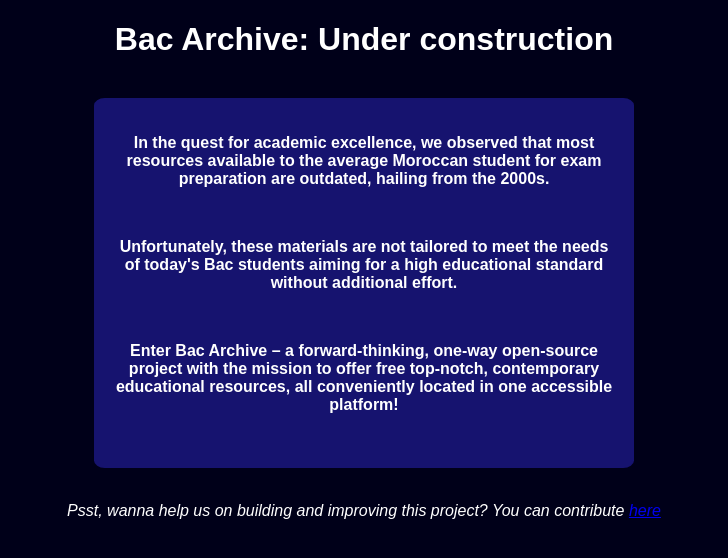
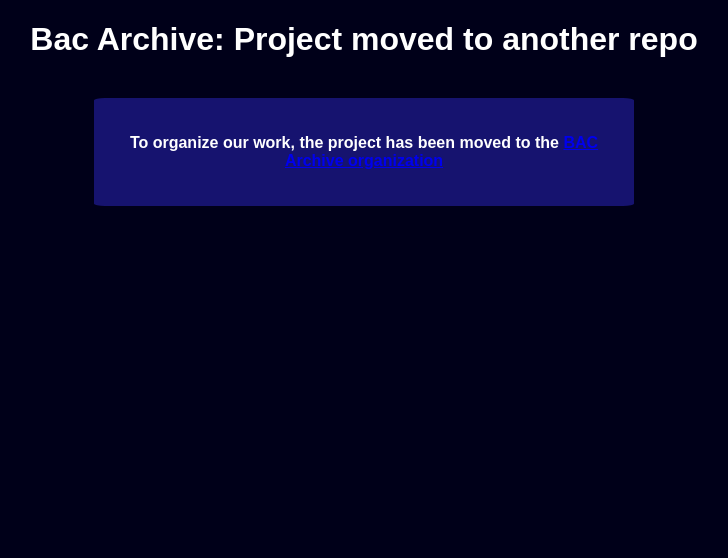
Before and after one commit to techvio-dev/bacarchive.github.io, a plain HTML site: page index.html in a window 1280 px wide. Shown: the whole page, without its empty margins (276-1004 px from the left). Drawn offline with Linux system fonts and the light colour scheme.

Commit message:
Update index.html

```diff
--- a/index.html
+++ b/index.html
@@ -7,18 +7,10 @@
   </head>
 
   <body>
-    <!--I know this is a terrible under construction website, just be patient, we are working on a better one-->
-    <h1>Bac Archive: Under construction</h1>
+    <h1>Bac Archive: Project moved to another repo</h1>
     <br>
     <div class="letter">
-        <p>In the quest for academic excellence, we observed that most resources available to the average Moroccan student for exam preparation are outdated, hailing from the 2000s.</p>
-        <br>
-        <p>Unfortunately, these materials are not tailored to meet the needs of today's Bac students aiming for a high educational standard without additional effort.</p>
-        <br>
-        <p>Enter Bac Archive – a forward-thinking, one-way open-source project with the mission to offer free top-notch, contemporary educational resources, all conveniently located in one accessible platform!</p>
-        <br>
+        <p> To organize our work, the project has been moved to the <a href="https://github.com/BAC-Archive/">BAC Archive organization</a></p>
     </div>
-    <br>
-    <i><p style="font-weight: lighter">Psst, wanna help us on building and improving this project? You can contribute <a href="https://github.com/techvio-dev/bacarchive.github.io">here</a></p></i>
   </body>
 </html>
```
